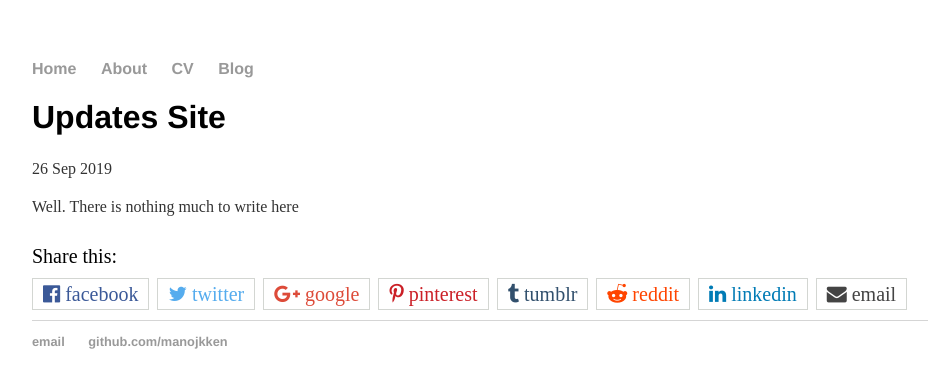
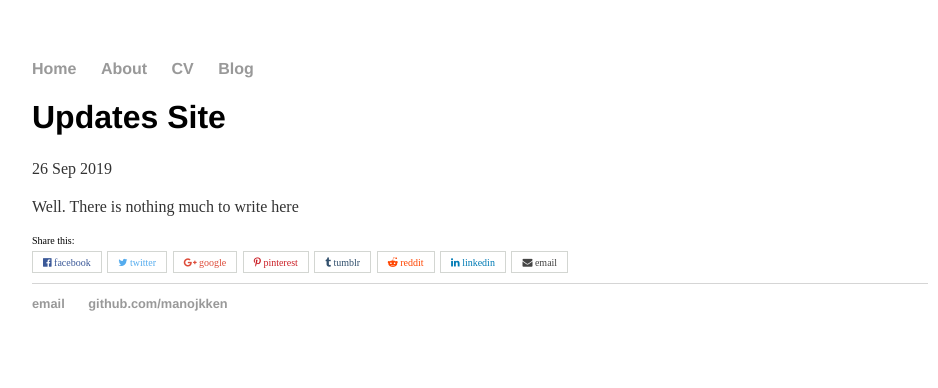
Before and after one commit to mkken/mkken.github.io, a Jekyll site: the page built from _posts/2019-09-26-site-updated.md, in a window 1280 px wide. Shown: the top 388 px of the page, without its empty margins (160-1098 px from the left). Built offline with Jekyll 4.4.1, drawn with Linux system fonts in a browser that asks for light colours.

Commit message:
adding files

```diff
--- a/_includes/share-bar.html
+++ b/_includes/share-bar.html
@@ -56,13 +56,13 @@
 <style>
   /* Share Bar */
   #share-bar {
-      font-size: 20px;
+      font-size: 10px;
   }
 
   /* Title */
   #share-bar h4 {
-      margin-bottom: 10px;
-      font-weight: 500;
+      margin-bottom: 5px;
+      font-weight: 250;
   }
 
   /* All buttons */
```
